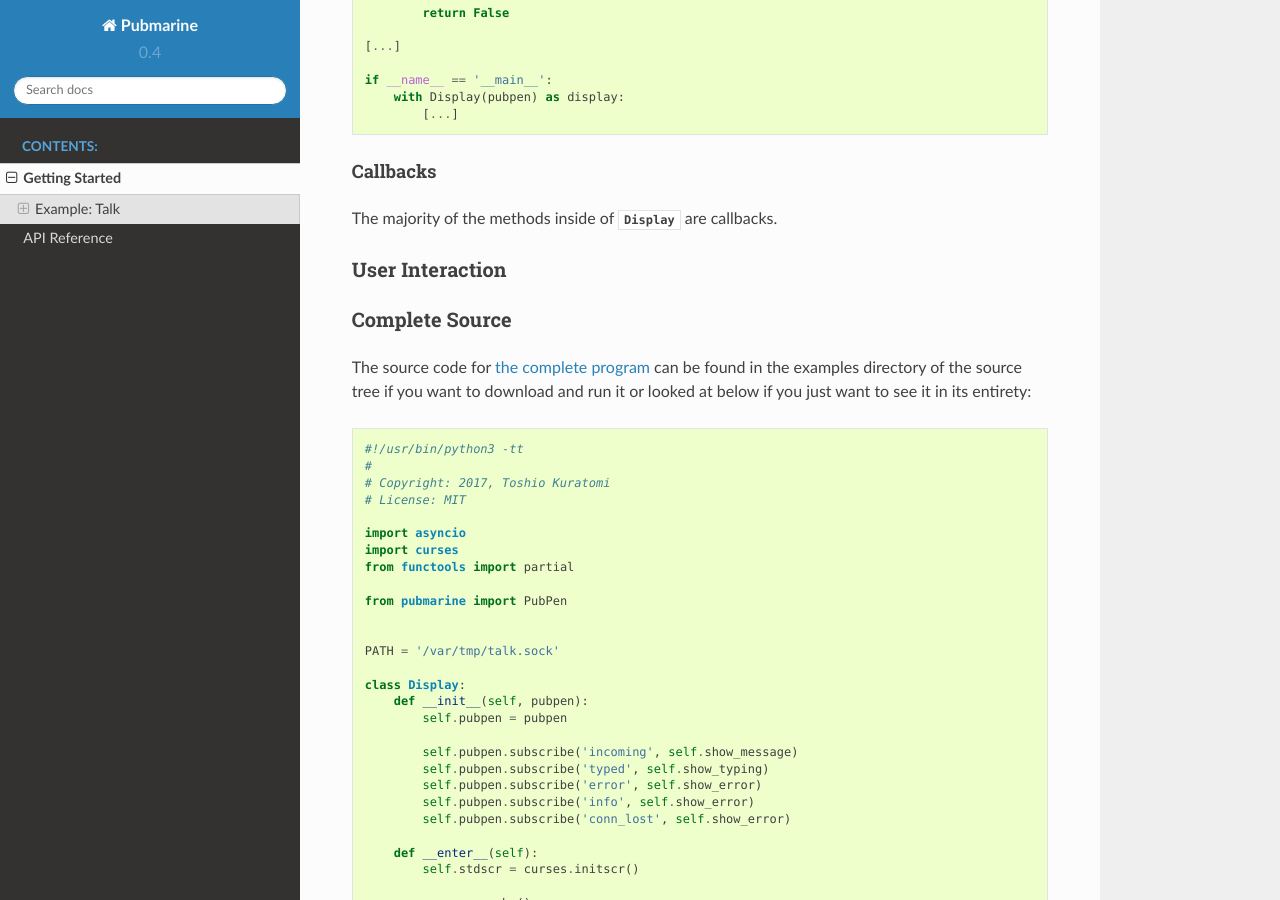
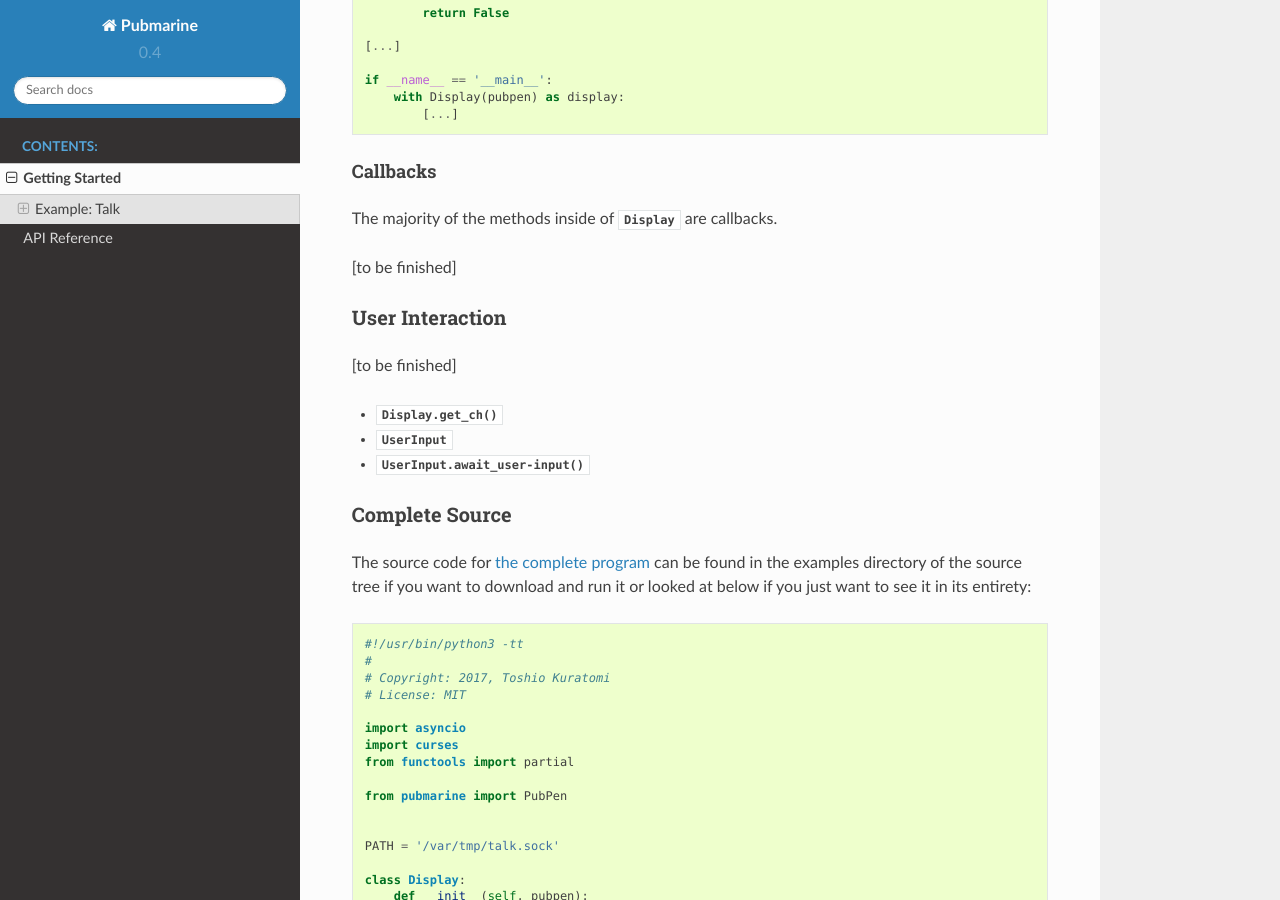
Before and after one commit to abadger/pubmarine, a Sphinx documentation site: the page built from docs/getting_started.rst, in a window 1280 px wide and 900 px high, scrolled down 4130 px. Built offline with Sphinx 7.4.7 and the Read the Docs theme 2.0.0, drawn with Linux system fonts in a browser that asks for light colours.

Commit message:
Stub out the remaining two sections

```diff
--- a/docs/getting_started.rst
+++ b/docs/getting_started.rst
@@ -239,9 +239,15 @@ Callbacks
 
 The majority of the methods inside of :class:`Display` are callbacks.
 
+[to be finished]
+
 User Interaction
 ~~~~~~~~~~~~~~~~
+[to be finished]
 
+* :meth:`Display.get_ch`
+* :class:`UserInput`
+* :meth:`UserInput.await_user-input`
 
 Complete Source
 ~~~~~~~~~~~~~~~
```
